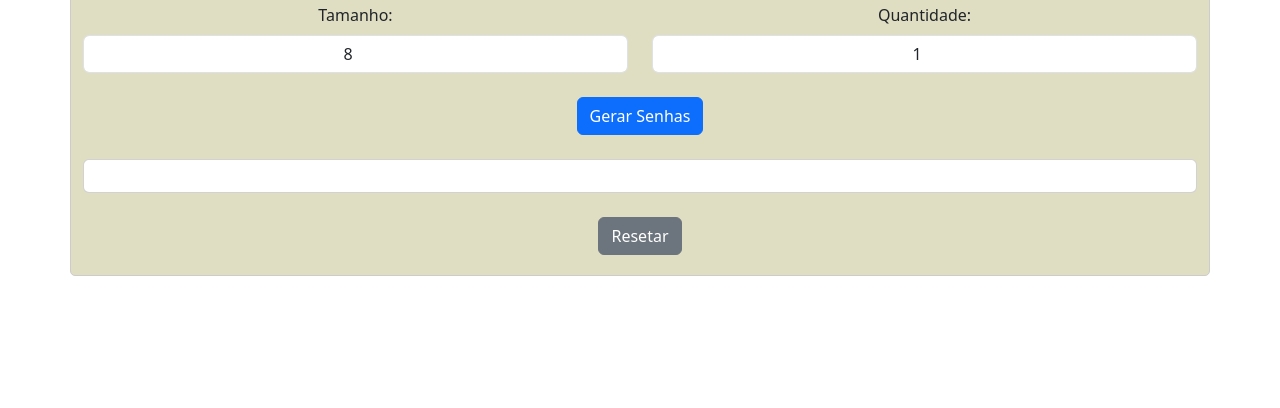
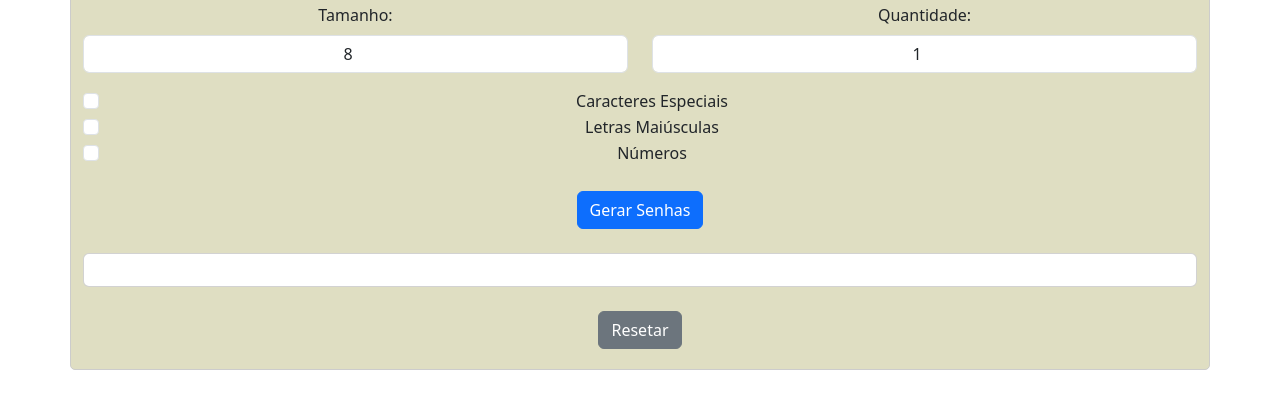
Before and after one commit to Hagliberto/Gerador-de-Senhas, a plain HTML site: page index.html in a window 1280 px wide. Shown: the part 74-482 px from the top of the page. Drawn offline with nearby package versions, Linux system fonts and the light colour scheme.

Commit message:
Inserção de opções de caracteres

```diff
--- a/index.html
+++ b/index.html
@@ -23,6 +23,20 @@
         </div>
       </div>
 
+      <!-- Opções de caracteres -->
+      <div class="form-check mt-3">
+        <input type="checkbox" id="chkEspeciais" class="form-check-input">
+        <label for="chkEspeciais" class="form-check-label">Caracteres Especiais</label>
+      </div>
+      <div class="form-check">
+        <input type="checkbox" id="chkMaiusculas" class="form-check-input">
+        <label for="chkMaiusculas" class="form-check-label">Letras Maiúsculas</label>
+      </div>
+      <div class="form-check">
+        <input type="checkbox" id="chkNumeros" class="form-check-input">
+        <label for="chkNumeros" class="form-check-label">Números</label>
+      </div>
+
       <!-- Botão para gerar as senhas -->
       <button type="button" onclick="gerarSenhas()" class="btn btn-primary mt-4">Gerar Senhas</button>
     </form>
```
